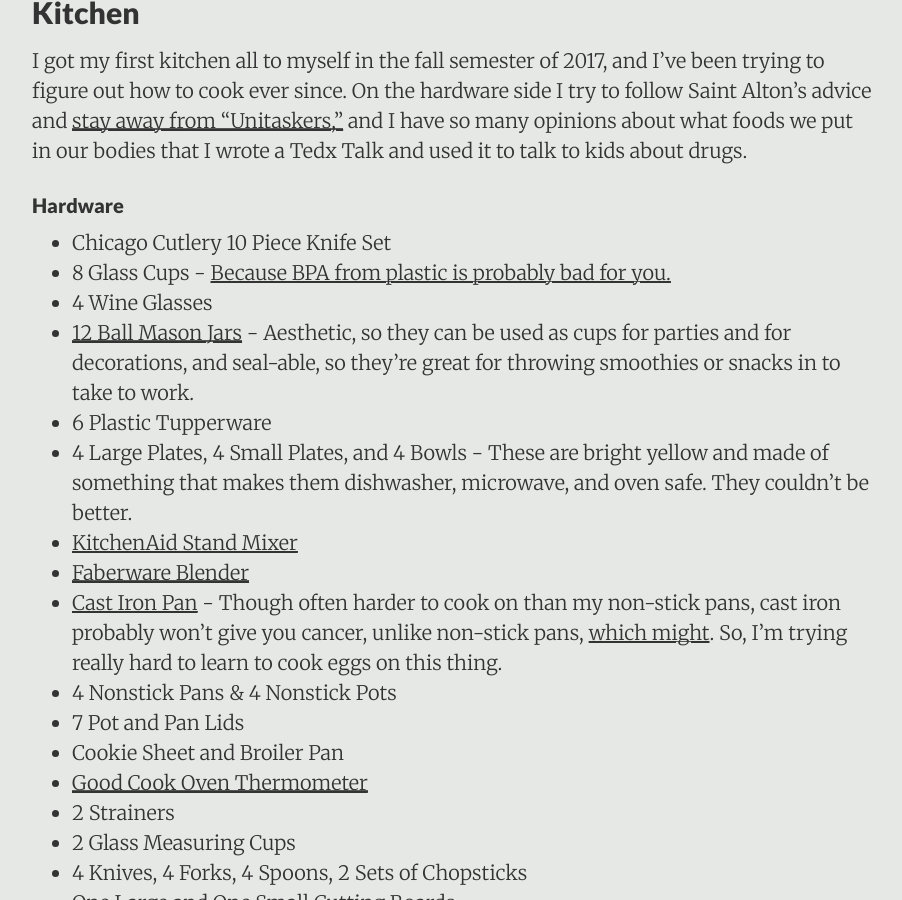
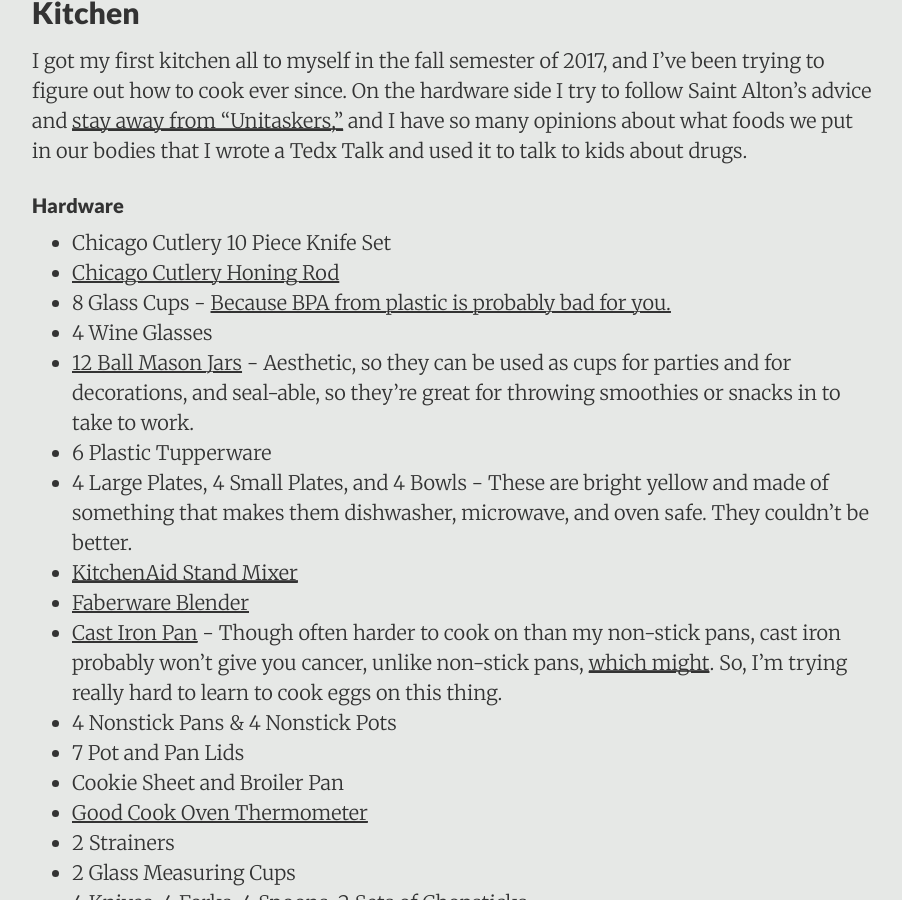
Before and after one commit to DestinyRoseMurphy/DestinyRoseMurphy.github.io, a Jekyll site: the page built from _posts/2017-10-19-Things-I-Kept.md, in a window 1280 px wide and 900 px high, scrolled down 4039 px. Shown: the whole window, without its empty margins (188-1090 px from the left). Built offline with Jekyll 4.4.1, drawn with Linux system fonts in a browser that asks for light colours.

Commit message:
Added honing rod

```diff
--- a/_posts/2017-10-19-Things-I-Kept.md
+++ b/_posts/2017-10-19-Things-I-Kept.md
@@ -87,6 +87,7 @@ I got my first kitchen all to myself in the fall semester of 2017, and I've been
 #### <a name="Hardware"></a> Hardware
 
 * Chicago Cutlery 10 Piece Knife Set
+* [Chicago Cutlery Honing Rod](http://amzn.to/2DgBPWp)
 * 8 Glass Cups - [Because BPA from plastic is probably bad for you.](https://www.mayoclinic.org/healthy-lifestyle/nutrition-and-healthy-eating/expert-answers/bpa/faq-20058331)
 * 4 Wine Glasses
 * [12 Ball Mason Jars](http://amzn.to/2CWev0e) - Aesthetic, so they can be used as cups for parties and for decorations, and seal-able, so they're great for throwing smoothies or snacks in to take to work.
```
